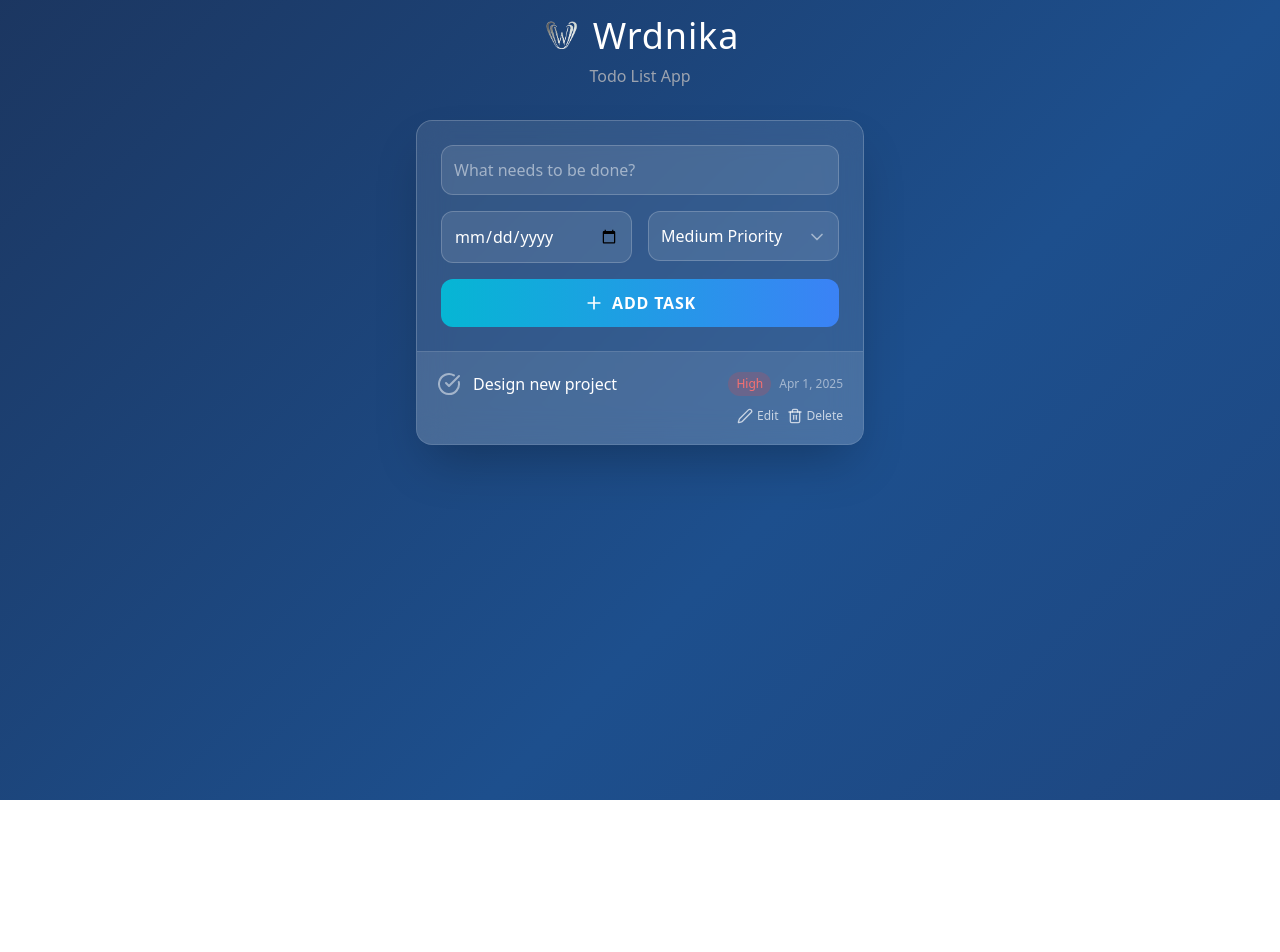
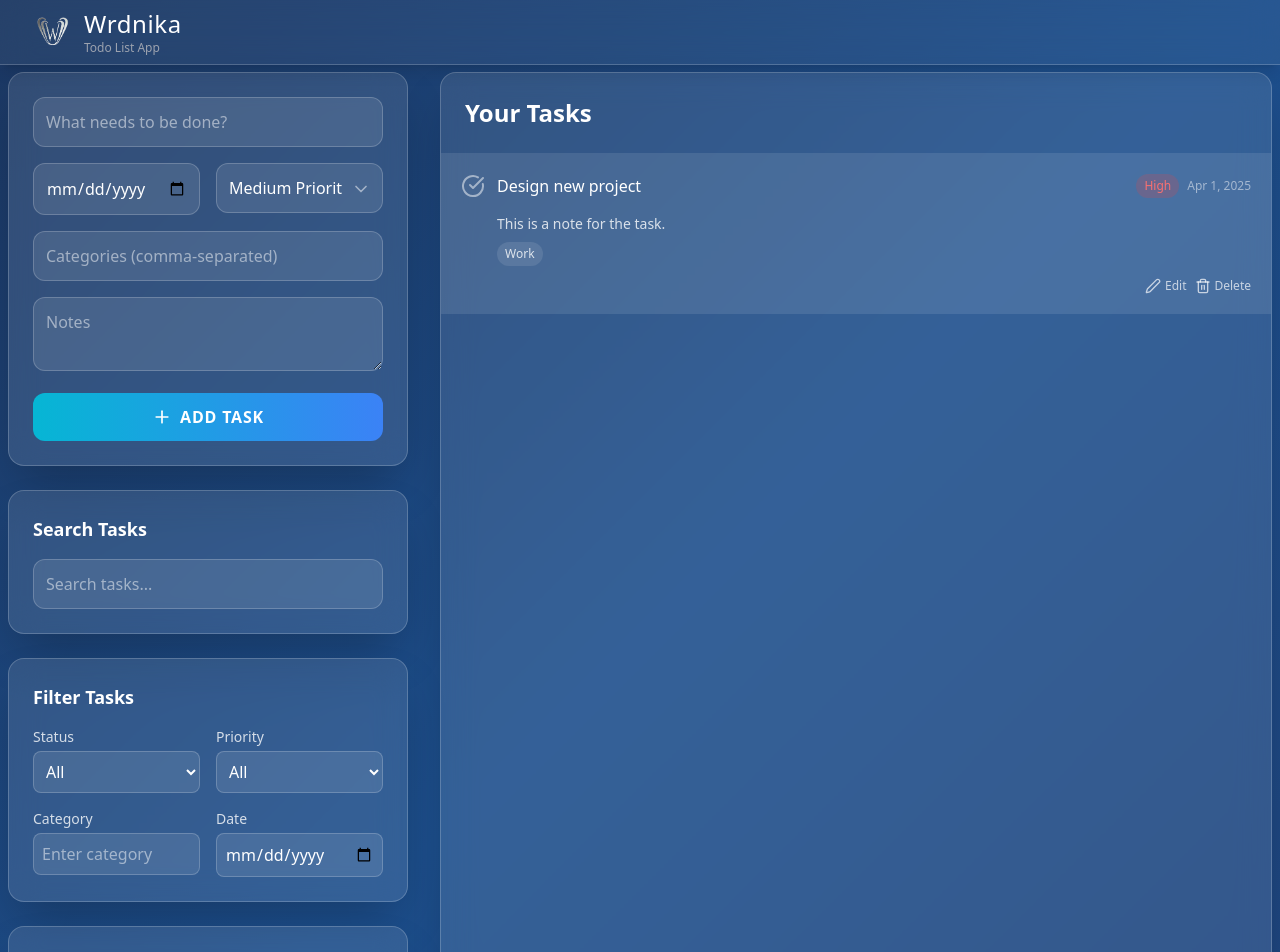
Before and after one commit to wrdnika/To-Do-List-App, a Vue app: page / in a window 1280 px wide. Shown: the top 952 px of the page. Before the commit the page ends 800 px from the top, so only its background shows below. Built offline with nearby package versions, Linux system fonts and the light colour scheme.

Commit message:
feat: filter & Search & Sort

```diff
--- a/src/App.vue
+++ b/src/App.vue
@@ -1,27 +1,57 @@
 <template>
-  <div class="flex items-center justify-center p-4">
-    <div class="w-full max-w-md">
-      <header class="mb-8 text-center">
-        <h1
-          class="text-4xl font-extralight text-white tracking-wide flex items-center justify-center gap-3"
+  <div id="app-container">
+    <header
+      class="bg-white/5 backdrop-blur-lg border-b border-white/20 shadow-lg w-full fixed top-0 left-0 z-10"
     >
+      <div class="max-w-7xl mx-auto px-4 sm:px-6 lg:px-8">
+        <div class="flex items-center justify-start h-16">
+          <div class="flex items-center gap-3">
             <img
               src="/wrdnika-white.png"
               alt="Logo"
               class="w-10 h-10 object-contain rounded-xl"
             />
+            <div>
+              <h1 class="text-2xl font-light text-white tracking-wide">
                 Wrdnika
               </h1>
-        <p class="text-gray-400 mt-2">Todo List App</p>
+              <p class="text-xs text-gray-400">Todo List App</p>
+            </div>
+          </div>
+        </div>
+      </div>
     </header>
 
+    <main class="mt-16 p-2">
+      <div class="max-w-7xl mx-auto">
+        <div class="grid grid-cols-1 lg:grid-cols-3 gap-8">
+          <div class="lg:col-span-1 space-y-6">
             <div
-        class="bg-white/10 backdrop-blur-lg rounded-2xl shadow-2xl border border-white/20 overflow-hidden"
+              class="bg-white/10 backdrop-blur-lg rounded-2xl shadow-2xl border border-white/20 p-6"
             >
               <TodoForm @add="addTask" />
-        <div class="border-t border-white/20">
+            </div>
+            <div
+              class="bg-white/10 backdrop-blur-lg rounded-2xl shadow-2xl border border-white/20 p-6"
+            >
+              <TodoSearch @search="handleSearch" />
+            </div>
+            <div
+              class="bg-white/10 backdrop-blur-lg rounded-2xl shadow-2xl border border-white/20 p-6"
+            >
+              <TodoFilter @filter="handleFilter" />
+            </div>
+            <div
+              class="bg-white/10 backdrop-blur-lg rounded-2xl shadow-2xl border border-white/20 p-6"
+            >
+              <TodoSort @sort="handleSort" />
+            </div>
+          </div>
+          <div
+            class="lg:col-span-2 bg-white/10 backdrop-blur-lg rounded-2xl shadow-2xl border border-white/20"
+          >
             <TodoList
-            :tasks="tasks"
+              :tasks="filteredTasks"
               @toggle="toggleTask"
               @remove="removeTask"
               @update="updateTask"
@@ -29,6 +59,7 @@
           </div>
         </div>
       </div>
+    </main>
   </div>
 </template>
 
@@ -37,6 +68,9 @@ import { ref, onMounted, onUnmounted, computed, watch } from "vue";
 import { ClipboardList } from "lucide-vue-next";
 import TodoForm from "./components/TodoForm.vue";
 import TodoList from "./components/TodoList.vue";
+import TodoFilter from "./components/TodoFilter.vue";
+import TodoSort from "./components/TodoSort.vue";
+import TodoSearch from "./components/TodoSearch.vue";
 
 const tasks = ref([
   {
@@ -46,6 +80,8 @@ const tasks = ref([
     priority: "High",
     deadline: "2025-04-01",
     reminder: true,
+    categories: ["Work"],
+    notes: "This is a note for the task.",
   },
 ]);
 
@@ -68,7 +104,56 @@ watch(
   { deep: true }
 );
 
-const addTask = ({ text, deadline, priority }) => {
+const filters = ref({
+  status: 'all',
+  priority: 'all',
+  category: '',
+  date: ''
+});
+
+const handleFilter = (newFilters) => {
+  filters.value = newFilters;
+};
+
+const sortBy = ref('deadline');
+
+const handleSort = (newSortBy) => {
+  sortBy.value = newSortBy;
+};
+
+const searchQuery = ref('');
+
+const handleSearch = (newSearchQuery) => {
+  searchQuery.value = newSearchQuery;
+};
+
+const filteredTasks = computed(() => {
+  let filtered = tasks.value.filter(task => {
+    const searchMatch = searchQuery.value === '' ||
+      task.text.toLowerCase().includes(searchQuery.value.toLowerCase()) ||
+      task.notes.toLowerCase().includes(searchQuery.value.toLowerCase()) ||
+      task.categories.some(cat => cat.toLowerCase().includes(searchQuery.value.toLowerCase()));
+
+    const statusMatch = filters.value.status === 'all' || (filters.value.status === 'completed' && task.completed) || (filters.value.status === 'active' && !task.completed);
+    const priorityMatch = filters.value.priority === 'all' || task.priority === filters.value.priority;
+    const categoryMatch = filters.value.category === '' || task.categories.includes(filters.value.category);
+    const dateMatch = filters.value.date === '' || task.deadline === filters.value.date;
+    return searchMatch && statusMatch && priorityMatch && categoryMatch && dateMatch;
+  });
+
+  if (sortBy.value === 'deadline') {
+    filtered.sort((a, b) => new Date(a.deadline) - new Date(b.deadline));
+  } else if (sortBy.value === 'priority') {
+    const priorityOrder = { 'High': 1, 'Medium': 2, 'Low': 3 };
+    filtered.sort((a, b) => priorityOrder[a.priority] - priorityOrder[b.priority]);
+  } else if (sortBy.value === 'createdDate') {
+    filtered.sort((a, b) => b.id - a.id);
+  }
+
+  return filtered;
+});
+
+const addTask = ({ text, deadline, priority, categories, notes }) => {
   tasks.value.push({
     id: Date.now(),
     text,
@@ -76,6 +161,8 @@ const addTask = ({ text, deadline, priority }) => {
     deadline,
     priority,
     reminder: true,
+    categories,
+    notes,
   });
 };
 
--- /dev/null
+++ b/src/components/TodoFilter.vue
@@ -0,0 +1,49 @@
+<template>
+  <div>
+    <h3 class="text-lg font-semibold text-white mb-4">Filter Tasks</h3>
+    <div class="grid grid-cols-2 gap-4">
+      <div>
+        <label for="status-filter" class="block text-sm font-medium text-white/80 mb-1">Status</label>
+        <select id="status-filter" v-model="filters.status" @change="applyFilters" class="w-full p-2 bg-white/10 border border-white/20 text-white rounded-lg focus:outline-none focus:ring-2 focus:ring-cyan-400">
+          <option value="all" class="bg-gray-800">All</option>
+          <option value="active" class="bg-gray-800">Active</option>
+          <option value="completed" class="bg-gray-800">Completed</option>
+        </select>
+      </div>
+      <div>
+        <label for="priority-filter" class="block text-sm font-medium text-white/80 mb-1">Priority</label>
+        <select id="priority-filter" v-model="filters.priority" @change="applyFilters" class="w-full p-2 bg-white/10 border border-white/20 text-white rounded-lg focus:outline-none focus:ring-2 focus:ring-cyan-400">
+          <option value="all" class="bg-gray-800">All</option>
+          <option value="High" class="bg-gray-800">High</option>
+          <option value="Medium" class="bg-gray-800">Medium</option>
+          <option value="Low" class="bg-gray-800">Low</option>
+        </select>
+      </div>
+      <div>
+        <label for="category-filter" class="block text-sm font-medium text-white/80 mb-1">Category</label>
+        <input id="category-filter" type="text" v-model="filters.category" @input="applyFilters" placeholder="Enter category" class="w-full p-2 bg-white/10 border border-white/20 text-white rounded-lg placeholder-white/50 focus:outline-none focus:ring-2 focus:ring-cyan-400">
+      </div>
+      <div>
+        <label for="date-filter" class="block text-sm font-medium text-white/80 mb-1">Date</label>
+        <input id="date-filter" type="date" v-model="filters.date" @change="applyFilters" class="w-full p-2 bg-white/10 border border-white/20 text-white rounded-lg focus:outline-none focus:ring-2 focus:ring-cyan-400">
+      </div>
+    </div>
+  </div>
+</template>
+
+<script setup>
+import { ref, reactive } from "vue";
+
+const emit = defineEmits(['filter']);
+
+const filters = reactive({
+  status: 'all',
+  priority: 'all',
+  category: '',
+  date: ''
+});
+
+const applyFilters = () => {
+  emit('filter', { ...filters });
+};
+</script>
--- a/src/components/TodoForm.vue
+++ b/src/components/TodoForm.vue
@@ -1,5 +1,5 @@
 <template>
-  <form @submit.prevent="addTask" class="p-6 space-y-4">
+  <form @submit.prevent="addTask" class="space-y-4">
     <div class="relative">
       <input
         v-model="newTask"
@@ -35,6 +35,21 @@
         />
       </div>
     </div>
+    <div class="relative">
+      <input
+        v-model="categories"
+        type="text"
+        placeholder="Categories (comma-separated)"
+        class="w-full p-3 bg-white/10 border border-white/20 text-white rounded-xl placeholder-white/50 focus:outline-none focus:ring-2 focus:ring-cyan-400 transition-all duration-300"
+      />
+    </div>
+    <div class="relative">
+      <textarea
+        v-model="notes"
+        placeholder="Notes"
+        class="w-full p-3 bg-white/10 border border-white/20 text-white rounded-xl placeholder-white/50 focus:outline-none focus:ring-2 focus:ring-cyan-400 transition-all duration-300"
+      ></textarea>
+    </div>
     <button
       type="submit"
       class="w-full p-3 bg-gradient-to-r from-cyan-500 to-blue-500 text-white rounded-xl font-semibold uppercase tracking-wider hover:opacity-90 transition-all duration-300 flex items-center justify-center gap-2"
@@ -52,6 +67,8 @@ import { PlusIcon, CalendarIcon, ChevronDown } from "lucide-vue-next";
 const newTask = ref("");
 const deadline = ref("");
 const priority = ref("Medium");
+const categories = ref("");
+const notes = ref("");
 const isDropdownOpen = ref(false);
 const dropdownIcon = ref(null);
 const emit = defineEmits(["add"]);
@@ -62,10 +79,14 @@ const addTask = () => {
       text: newTask.value,
       deadline: deadline.value,
       priority: priority.value,
+      categories: categories.value.split(",").map((c) => c.trim()),
+      notes: notes.value,
     });
     newTask.value = "";
     deadline.value = "";
     priority.value = "Medium";
+    categories.value = "";
+    notes.value = "";
   }
 };
 
--- a/src/components/TodoItem.vue
+++ b/src/components/TodoItem.vue
@@ -33,6 +33,17 @@
         </span>
         <span class="text-white/50 text-xs">
           {{ formatDeadline(task.deadline) }}
+        </span>
+      </div>
+    </div>
+
+    <div class="mt-4 space-y-2 text-sm text-white/80">
+      <div v-if="task.notes" class="pl-9">
+        <p class="font-light">{{ task.notes }}</p>
+      </div>
+      <div v-if="task.categories && task.categories.length > 0" class="pl-9 flex items-center gap-2 flex-wrap">
+        <span v-for="category in task.categories" :key="category" class="bg-white/10 text-xs font-medium px-2 py-1 rounded-full">
+          {{ category }}
         </span>
       </div>
     </div>
@@ -83,6 +94,16 @@
               <option value="Medium" class="bg-gray-800">Medium</option>
               <option value="Low" class="bg-gray-800">Low</option>
             </select>
+            <input
+              v-model="editCategories"
+              class="w-full p-3 bg-white/10 border border-white/20 text-white rounded-xl focus:outline-none focus:ring-2 focus:ring-cyan-400"
+              placeholder="Categories (comma-separated)"
+            />
+            <textarea
+              v-model="editNotes"
+              class="w-full p-3 bg-white/10 border border-white/20 text-white rounded-xl focus:outline-none focus:ring-2 focus:ring-cyan-400"
+              placeholder="Notes"
+            ></textarea>
           </div>
           <div class="flex justify-end space-x-2 mt-6">
             <button
@@ -115,6 +136,8 @@ const editing = ref(false);
 const editText = ref(props.task.text);
 const editDeadline = ref(props.task.deadline);
 const editPriority = ref(props.task.priority);
+const editCategories = ref(props.task.categories.join(', '));
+const editNotes = ref(props.task.notes);
 
 const toggleComplete = () => emit("toggle", props.task.id);
 const removeTask = () => emit("remove", props.task.id);
@@ -123,6 +146,8 @@ const editTask = () => {
   editText.value = props.task.text;
   editDeadline.value = props.task.deadline;
   editPriority.value = props.task.priority;
+  editCategories.value = props.task.categories.join(', ');
+  editNotes.value = props.task.notes;
   editing.value = true;
 };
 
@@ -132,6 +157,8 @@ const saveEdit = () => {
     text: editText.value,
     deadline: editDeadline.value,
     priority: editPriority.value,
+    categories: editCategories.value.split(',').map(c => c.trim()),
+    notes: editNotes.value,
   });
   editing.value = false;
 };
--- a/src/components/TodoList.vue
+++ b/src/components/TodoList.vue
@@ -1,6 +1,11 @@
 <template>
   <div>
-    <TransitionGroup name="list" tag="div" class="divide-y divide-white/10">
+    <h2 class="text-2xl font-semibold text-white p-6 border-b border-white/10">Your Tasks</h2>
+    <div v-if="tasks.length === 0" class="text-center text-white/50 p-8">
+      <p class="mb-4">No tasks match your current filters.</p>
+      <p class="text-sm">Try adjusting your search or filter settings, or add a new task!</p>
+    </div>
+    <TransitionGroup v-else name="list" tag="div" class="divide-y divide-white/10">
       <TodoItem
         v-for="task in tasks"
         :key="task.id"
@@ -10,9 +15,6 @@
         @update="updateTask"
       />
     </TransitionGroup>
-    <div v-if="tasks.length === 0" class="text-center text-white/50 py-8 px-4">
-      No tasks yet. Add a new task!
-    </div>
   </div>
 </template>
 
--- /dev/null
+++ b/src/components/TodoSearch.vue
@@ -0,0 +1,26 @@
+<template>
+  <div>
+    <h3 class="text-lg font-semibold text-white mb-4">Search Tasks</h3>
+    <div class="relative">
+      <input
+        v-model="searchQuery"
+        type="text"
+        placeholder="Search tasks..."
+        @input="applySearch"
+        class="w-full p-3 bg-white/10 border border-white/20 text-white rounded-xl placeholder-white/50 focus:outline-none focus:ring-2 focus:ring-cyan-400 transition-all duration-300"
+      />
+    </div>
+  </div>
+</template>
+
+<script setup>
+import { ref } from "vue";
+
+const emit = defineEmits(['search']);
+
+const searchQuery = ref('');
+
+const applySearch = () => {
+  emit('search', searchQuery.value);
+};
+</script>
--- /dev/null
+++ b/src/components/TodoSort.vue
@@ -0,0 +1,27 @@
+<template>
+  <div>
+    <h3 class="text-lg font-semibold text-white mb-4">Sort Tasks</h3>
+    <div class="grid grid-cols-1">
+      <div>
+        <label for="sort-by" class="block text-sm font-medium text-white/80 mb-1">Sort By</label>
+        <select id="sort-by" v-model="sortBy" @change="applySort" class="w-full p-2 bg-white/10 border border-white/20 text-white rounded-lg focus:outline-none focus:ring-2 focus:ring-cyan-400">
+          <option value="deadline" class="bg-gray-800">Deadline</option>
+          <option value="priority" class="bg-gray-800">Priority</option>
+          <option value="createdDate" class="bg-gray-800">Created Date</option>
+        </select>
+      </div>
+    </div>
+  </div>
+</template>
+
+<script setup>
+import { ref } from "vue";
+
+const emit = defineEmits(['sort']);
+
+const sortBy = ref('deadline');
+
+const applySort = () => {
+  emit('sort', sortBy.value);
+};
+</script>
```
Also changed, not shown: 1 other file (tests, documents, lock files or other folders). Lines whose indentation alone changed are shown as unchanged.
